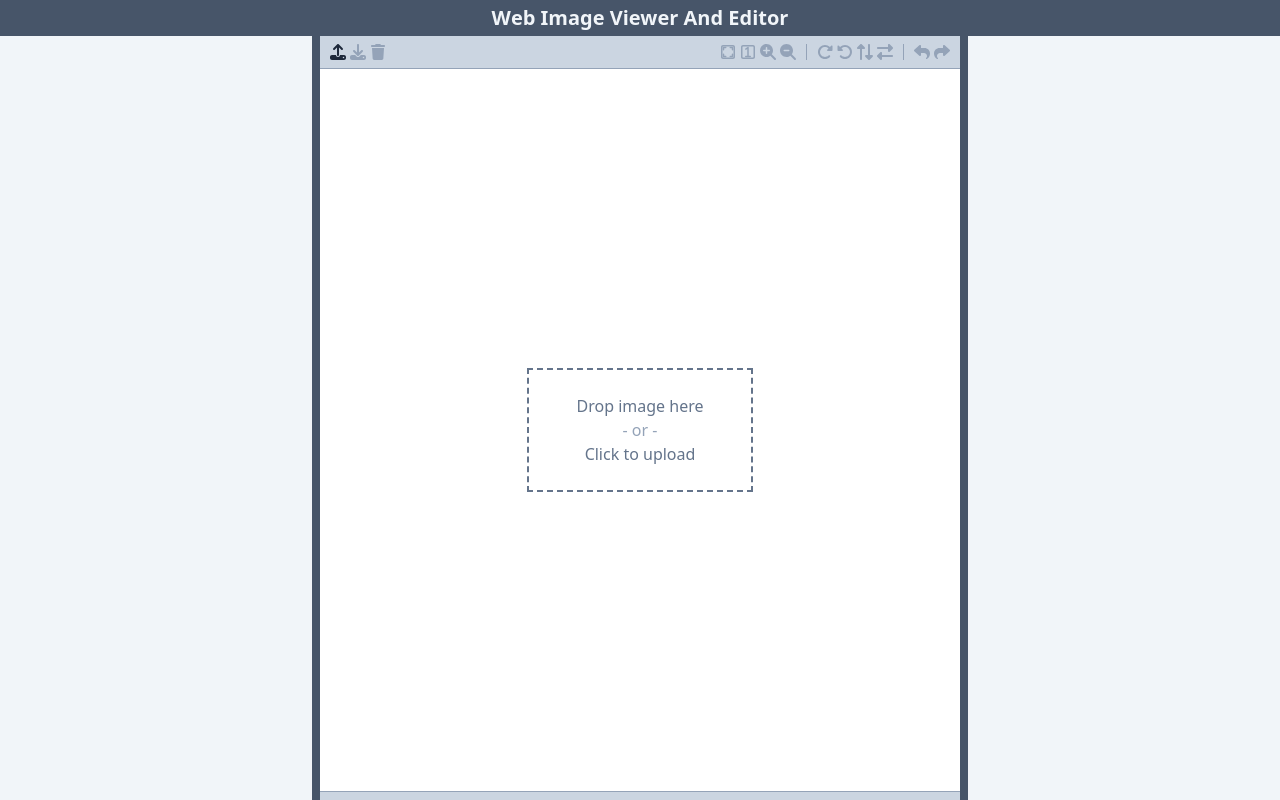
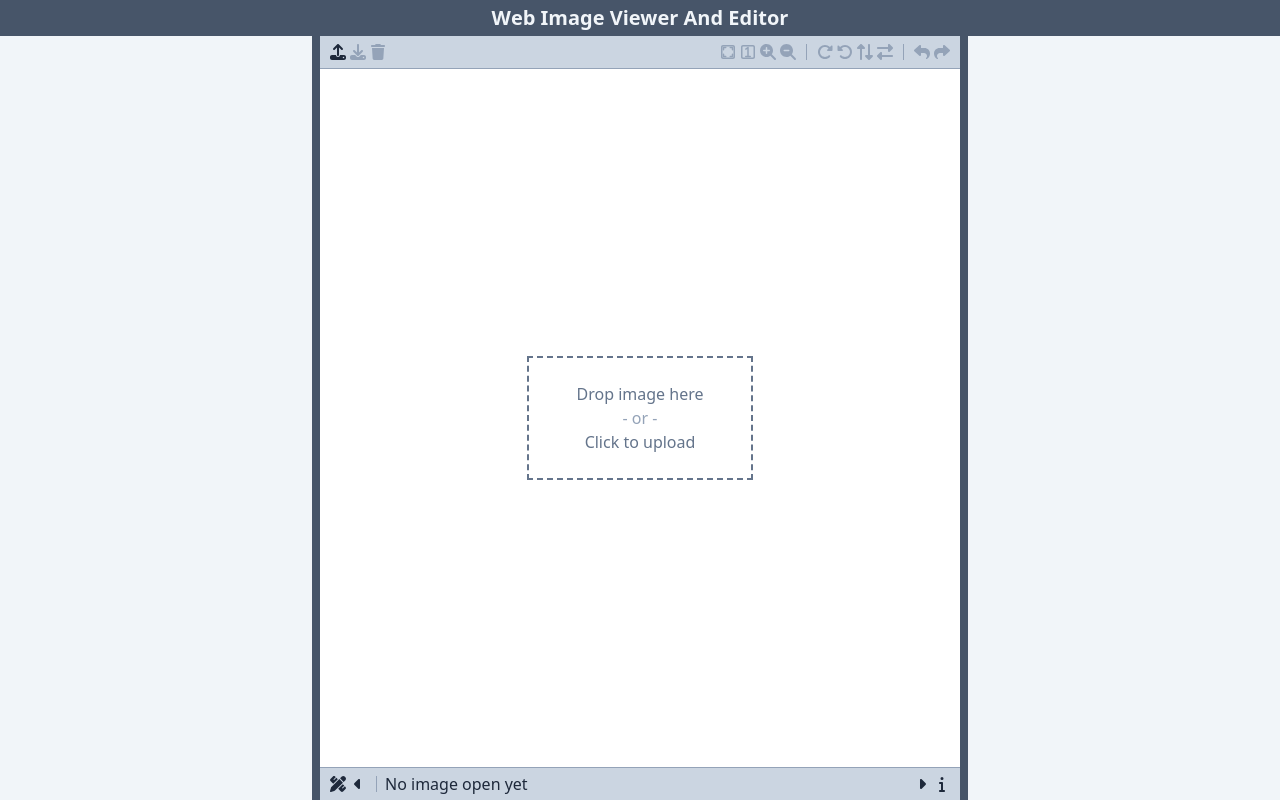
Before and after one commit to erincones/wivae, an Angular app: page / in a window 1280 px wide. Built offline with nearby package versions, Linux system fonts and the light colour scheme.

Commit message:
collapsable sidebars and preparing for zoom implementation

```diff
--- a/src/app/app.component.html
+++ b/src/app/app.component.html
@@ -5,7 +5,7 @@
 </header>
 
 <div class="content">
-  <aside wivae-toolbar></aside>
+  <aside *ngIf="showToolbar" wivae-toolbar></aside>
   <section class="viewer">
     <header wivae-menubar></header>
     <main class="main" [ngSwitch]="viewerStatus">
@@ -40,5 +40,5 @@
     </main>
     <footer wivae-statusbar></footer>
   </section>
-  <aside wivae-infobar></aside>
+  <aside *ngIf="showInfobar" wivae-infobar></aside>
 </div>
--- a/src/app/app.component.ts
+++ b/src/app/app.component.ts
@@ -18,4 +18,12 @@ export class AppComponent {
   public get viewerStatus(): ViewerStatus {
     return this._core.viewerStatus;
   }
+
+  public get showToolbar(): boolean {
+    return this._core.showToolbar;
+  }
+
+  public get showInfobar(): boolean {
+    return this._core.showInfobar;
+  }
 }
--- a/src/app/components/menubar/menubar.component.scss
+++ b/src/app/components/menubar/menubar.component.scss
@@ -3,10 +3,11 @@
   @apply px-2 py-1;
   @apply border-b border-slate-400;
   @apply bg-slate-300;
+  @apply text-slate-800;
 }
 
 .button {
-  @apply text-slate-800 hover:text-blue-800 active:text-blue-900;
+  @apply hover:text-blue-800 active:text-blue-900;
   @apply disabled:text-slate-400;
   @apply focus:ring;
 }
--- a/src/app/components/statusbar/statusbar.component.html
+++ b/src/app/components/statusbar/statusbar.component.html
@@ -0,0 +1,15 @@
+<button type="button" [title]="'Show toolbar'" (click)="toggleToolBar()" class="button">
+  <fa-icon [icon]="faPenRuler"></fa-icon>
+  <fa-icon [icon]="showToolbar ? faCaretLeft : faCaretRight"></fa-icon>
+</button>
+
+<span class="separator"></span>
+
+<span>{{ status }}</span>
+
+<span class="spawn"></span>
+
+<button type="button" [title]="'Show information'" (click)="toggleInfoBar()" class="button">
+  <fa-icon [icon]="showInfobar ? faCaretRight : faCaretLeft"></fa-icon>
+  <fa-icon [icon]="faInfo"></fa-icon>
+</button>
--- a/src/app/components/statusbar/statusbar.component.scss
+++ b/src/app/components/statusbar/statusbar.component.scss
@@ -3,4 +3,20 @@
   @apply px-2 py-1;
   @apply border-t border-slate-400;
   @apply bg-slate-300;
+  @apply text-slate-800;
 }
+
+.button {
+  @apply hover:text-blue-800 active:text-blue-900;
+  @apply disabled:text-slate-400;
+  @apply focus:ring;
+}
+
+.separator {
+  @apply mx-2 my-1;
+  @apply border-l border-slate-400;
+}
+
+.spawn {
+  @apply flex-grow;
+}
--- a/src/app/components/statusbar/statusbar.component.ts
+++ b/src/app/components/statusbar/statusbar.component.ts
@@ -1,12 +1,52 @@
-import { Component, OnInit } from '@angular/core';
+import { Component } from '@angular/core';
+import { IconDefinition } from '@fortawesome/fontawesome-svg-core';
+import {
+  faCaretLeft,
+  faCaretRight,
+  faInfo,
+  faPenRuler,
+} from '@fortawesome/free-solid-svg-icons';
+import { CoreService } from 'src/app/services/core.service';
+import { EditorService } from 'src/app/services/editor.service';
 
 @Component({
   selector: '[wivae-statusbar]',
   templateUrl: './statusbar.component.html',
   styleUrls: ['./statusbar.component.scss'],
 })
-export class StatusbarComponent implements OnInit {
-  constructor() {}
+export class StatusbarComponent {
+  public readonly faCaretLeft: IconDefinition;
+  public readonly faCaretRight: IconDefinition;
+  public readonly faPenRuler: IconDefinition;
+  public readonly faInfo: IconDefinition;
 
-  ngOnInit(): void {}
+  public constructor(
+    private _core: CoreService,
+    private _editor: EditorService,
+  ) {
+    this.faCaretLeft = faCaretLeft;
+    this.faCaretRight = faCaretRight;
+    this.faPenRuler = faPenRuler;
+    this.faInfo = faInfo;
+  }
+
+  public get showToolbar(): boolean {
+    return this._core.showToolbar;
+  }
+
+  public get showInfobar(): boolean {
+    return this._core.showInfobar;
+  }
+
+  public get status(): string {
+    return this._editor.status;
+  }
+
+  public toggleToolBar(): void {
+    this._core.toggleToolbar();
+  }
+
+  public toggleInfoBar(): void {
+    this._core.toggleInfobar();
+  }
 }
--- a/src/app/services/core.service.ts
+++ b/src/app/services/core.service.ts
@@ -8,6 +8,15 @@ export class CoreService {
   private _supported?: boolean;
 
   private _image?: HTMLImageElement;
+
+  private _showToolbar: boolean;
+
+  private _showInfobar: boolean;
+
+  public constructor() {
+    this._showToolbar = true;
+    this._showInfobar = true;
+  }
 
   public get supported(): boolean {
     if (this._supported === undefined) {
@@ -29,6 +38,14 @@ export class CoreService {
       throw new Error('Not image set.');
 
     return this._image;
+  }
+
+  public get showToolbar(): boolean {
+    return this._showToolbar;
+  }
+
+  public get showInfobar(): boolean {
+    return this._showInfobar;
   }
 
   public async uploadFile(e?: DragEvent): Promise<void> {
@@ -80,4 +97,12 @@ export class CoreService {
       delete this._image;
     }
   }
+
+  public toggleToolbar(): void {
+    this._showToolbar = !this._showToolbar;
+  }
+
+  public toggleInfobar(): void {
+    this._showInfobar = !this._showInfobar;
+  }
 }
--- a/src/app/services/editor.service.ts
+++ b/src/app/services/editor.service.ts
@@ -7,13 +7,30 @@ import { CoreService } from './core.service';
   providedIn: 'root',
 })
 export class EditorService {
+  private static readonly _SQUARE = new Float32Array([
+    -1.0, 1.0, 0.0, 1.0, -1.0, -1.0, 0.0, 0.0, 1.0, 1.0, 1.0, 1.0, 1.0, -1.0,
+    1.0, 0.0,
+  ]);
+
+  private static readonly _INDEXES = new Int8Array([0, 1, 2, 3]);
+
+  private static readonly _ZOOM_FACTOR = 1.25;
+
+  private static readonly _MAX_ZOOM = 4;
+
   private _gl: WebGL2RenderingContext | null;
 
   private _bg: [number, number, number, number];
 
+  private _zoom: number;
+
+  private _min_zoom: number;
+
   public constructor(private _core: CoreService) {
     this._gl = null;
     this._bg = [1, 1, 1, 1];
+    this._zoom = 1;
+    this._min_zoom = 1;
   }
 
   private _createShader(
@@ -88,6 +105,19 @@ export class EditorService {
     return this._gl;
   }
 
+  public get zoom(): number {
+    return this._zoom;
+  }
+
+  public get status(): string {
+    try {
+      this.gl;
+      return `Zoom: ${(this._zoom - 1) * 100}%`;
+    } catch (e) {
+      return 'No image open yet';
+    }
+  }
+
   public setup(canvas: HTMLCanvasElement): void {
     this._gl = canvas.getContext('webgl2');
     const gl = this.gl;
@@ -99,23 +129,20 @@ export class EditorService {
     const program = this._createProgram(baseVert, baseFrag);
     gl.useProgram(program);
 
-    const data = new Float32Array([
-      -1.0, 1.0, 0.0, 1.0, -1.0, -1.0, 0.0, 0.0, 1.0, 1.0, 1.0, 1.0, 1.0, -1.0,
-      1.0, 0.0,
-    ]);
-
-    const index = new Int8Array([0, 1, 2, 3]);
-
     const vao = gl.createVertexArray();
     gl.bindVertexArray(vao);
 
     const vbo = gl.createBuffer();
     gl.bindBuffer(gl.ARRAY_BUFFER, vbo);
-    gl.bufferData(gl.ARRAY_BUFFER, data, gl.STATIC_DRAW);
+    gl.bufferData(gl.ARRAY_BUFFER, EditorService._SQUARE, gl.STATIC_DRAW);
 
     const ebo = gl.createBuffer();
     gl.bindBuffer(gl.ELEMENT_ARRAY_BUFFER, ebo);
-    gl.bufferData(gl.ELEMENT_ARRAY_BUFFER, index, gl.STATIC_DRAW);
+    gl.bufferData(
+      gl.ELEMENT_ARRAY_BUFFER,
+      EditorService._INDEXES,
+      gl.STATIC_DRAW,
+    );
 
     gl.enableVertexAttribArray(0);
     gl.vertexAttribPointer(0, 2, gl.FLOAT, false, 16, 0);
@@ -147,6 +174,20 @@ export class EditorService {
     this._draw();
   }
 
+  public zoomIn(): void {
+    this._zoom *= EditorService._ZOOM_FACTOR;
+    if (this._zoom > EditorService._MAX_ZOOM) {
+      this._zoom = EditorService._MAX_ZOOM;
+    }
+  }
+
+  public zoomOut(): void {
+    this._zoom /= EditorService._ZOOM_FACTOR;
+    if (this._zoom > EditorService._MAX_ZOOM) {
+      this._zoom = EditorService._MAX_ZOOM;
+    }
+  }
+
   public closeImage(): void {
     this._gl = null;
     this._core.closeFile();
```
